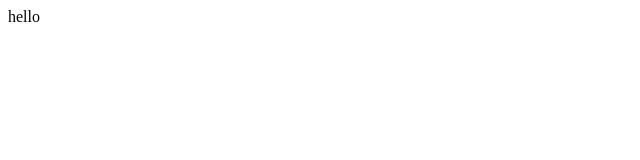
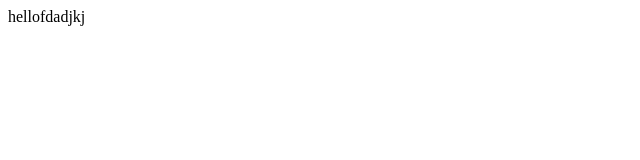
Before and after one commit to shingo-sasaki/github.io, a plain HTML site: page index.html in a window 1280 px wide. Shown: the full height of the page, 0-640 px from the left. Drawn offline with Linux system fonts and the light colour scheme.

Commit message:
testで登録

```diff
--- a/index.html
+++ b/index.html
@@ -5,6 +5,6 @@
   <title>Document</title>
 </head>
 <body>
-  hello
+  hellofdadjkj
 </body>
 </html>
```
